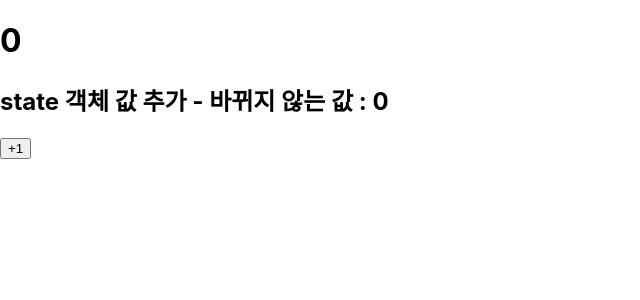
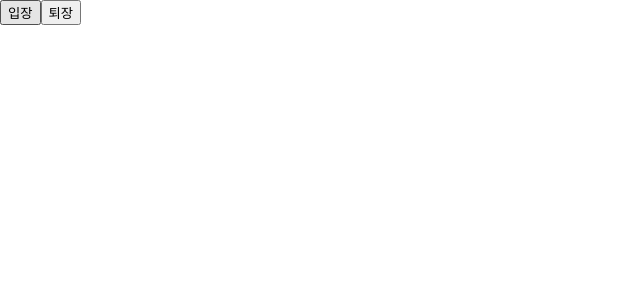
Before and after one commit to heeeun1207/ReactPrac, a React (Create React App) app in the folder react-prac/: page / in a window 1280 px wide. Shown: the top 300 px of the page, without its empty margins (0-640 px from the left). Built offline with nearby package versions, Linux system fonts and the light colour scheme.

Commit message:
배열 비구조화 할당  useState 사용하기

```diff
--- a/react-prac/src/App.js
+++ b/react-prac/src/App.js
@@ -1,8 +1,8 @@
 import React from 'react';
-import Counter from './Counter';
+import Say from './Say';
 
 const App = () => {
-  return <Counter />
+  return <Say />
 }
 
 export default App;
--- a/react-prac/src/Counter.js
+++ b/react-prac/src/Counter.js
@@ -14,20 +14,18 @@ class Counter extends Component {
         <h2>state 객체 값 추가 - 바뀌지 않는 값 : {fixedNumber} </h2>
         <button
           onClick={() => {
-            this.setState(prevState => {
-              return {
-                number: prevState.number + 1
-              };
-            });
-            // 위와 아래는 완전히 똑같은 기능을 한다.
-            // 아래 코드는 함수에서 바로 객체를 반환한다는 의미이다.
-            this.setState(prevState => ({
-              number: prevState.number + 1
-            }));
+            this.setState(
+              {
+                number: number + 1
+              },
+              () => {
+                console.log('방금 setState가 호출되었습니다.');
+                console.log(this.setState);
+              }
+            );
           }}
-        // 숫자가 2씩 증가하는것을 알 수 있다.
         >
-          +1
+          +1버튼
         </button>
       </div>
     );
--- /dev/null
+++ b/react-prac/src/Say.js
@@ -0,0 +1,18 @@
+import React, { useState } from 'react';
+
+const Say = () => {
+  const [message, setMessage] = useState('');
+  //배열 비구조화 할당을 통해 이름을 자유롭게 정해도 상관없다.
+  const onClickEnter = () => setMessage('안녕하세요!');
+  const onClickLeave = () => setMessage('안녕히 가세요 !');
+
+  return (
+    <div>
+      <button onClick={onClickEnter}>입장</button>
+      <button onClick={onClickLeave}>퇴장</button>
+      <h1>{message}</h1>
+    </div>
+  );
+};
+
+export default Say;
```
